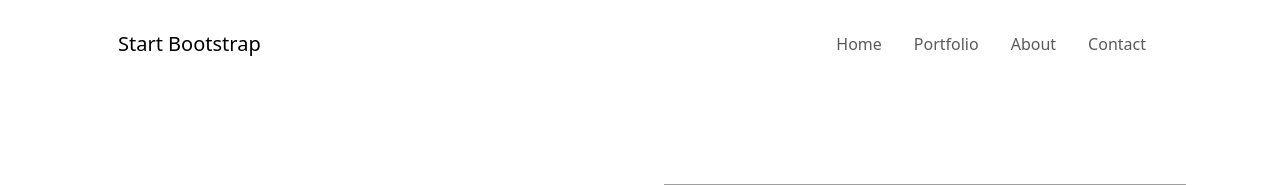
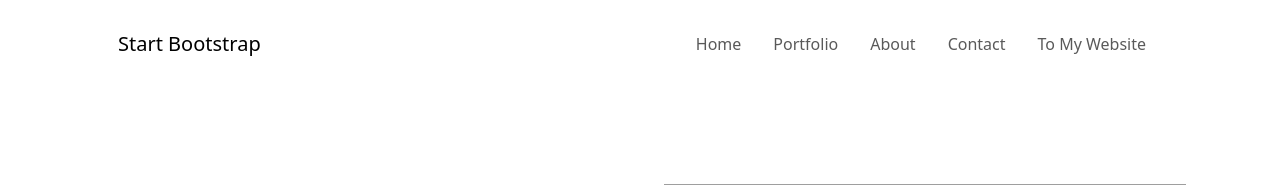
Before and after one commit to PoomrapeeS/poom_blog, a Flask app: template poom_blog/templates/index.html in a window 1280 px wide. Shown: the top 185 px of the page. Run offline with Flask 2, Linux system fonts and the light colour scheme; the template is opened without the code that fills it, so the values that code supplies are empty; some libraries are stand-ins or nearby versions; grey boxes are pictures that could not be loaded.

Commit message:
Add Path to my website

```diff
--- a/poom_blog/templates/index.html
+++ b/poom_blog/templates/index.html
@@ -31,6 +31,7 @@
                     <li class="nav-item"><a class="nav-link px-lg-3 py-3 py-lg-4" href="{{ url_for('portfolio') }}">Portfolio</a></li>
                     <li class="nav-item"><a class="nav-link px-lg-3 py-3 py-lg-4" href="{{ url_for('about') }}">About</a></li>
                     <li class="nav-item"><a class="nav-link px-lg-3 py-3 py-lg-4" href="{{ url_for('contact') }}">Contact</a></li>
+                    <li class="nav-item"><a class="nav-link px-lg-3 py-3 py-lg-4" href="https://poomrapeedev.com/">To My Website</a></li>
                 </ul>
             </div>
         </div>
```
Also changed, not shown: poom_blog/blog.db.
